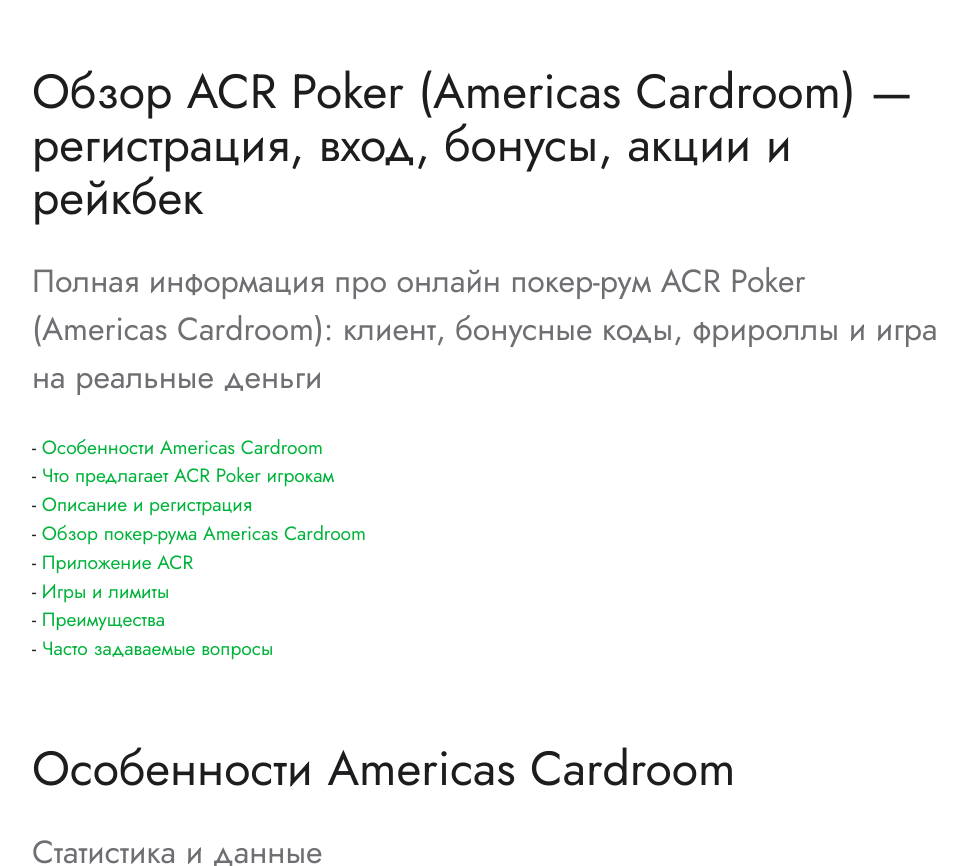
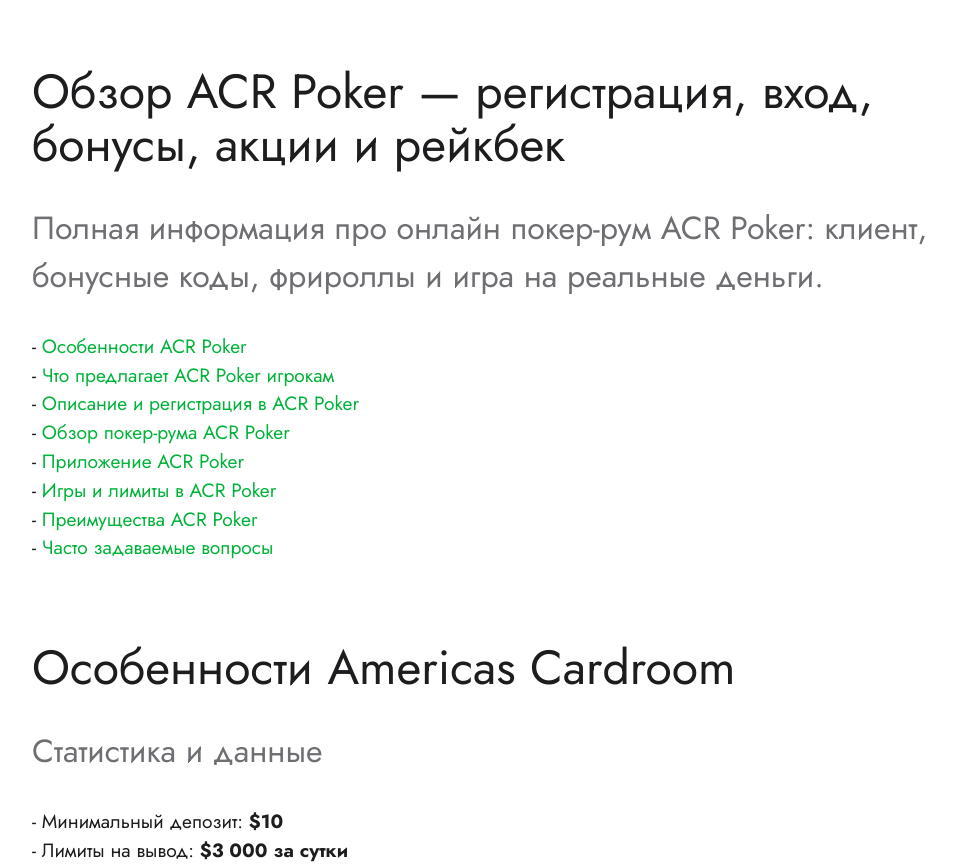
Before and after one commit to redironroadseries/acrpok.github.io, a plain HTML site: page index.html in a window 1280 px wide. Shown: the part 1250-2116 px from the top of the page, without its empty margins (149-1116 px from the left). Drawn offline with Linux system fonts and the light colour scheme; files whose address does not match are found by name.

Commit message:
Update index.html

```diff
--- a/index.html
+++ b/index.html
@@ -131,9 +131,9 @@
         <div class="row justify-content-center">
             <div class="col-md-12 col-lg-10">
                 <h3 class="mbr-section-title mbr-fonts-style mb-4 display-2">
-                    Обзор ACR Poker (Americas Cardroom) — регистрация, вход, бонусы, акции и рейкбек</h3>
-                <h4 class="mbr-section-subtitle mbr-fonts-style mb-4 display-5">Полная информация про онлайн покер-рум ACR Poker (Americas Cardroom): клиент, бонусные коды, фрироллы и игра на реальные деньги</h4>
-                <p class="mbr-text mbr-fonts-style display-7">- <a href="index.html#acrpoker-features" class="text-primary">Особенности&nbsp;Americas Cardroom</a><br>-&nbsp;<a href="index.html#acrpoker-content" class="text-primary">Что предлагает ACR Poker игрокам</a><br>-&nbsp;<a href="index.html#acrpoker-description" class="text-primary">Описание и регистрация</a><br>-&nbsp;<a href="index.html#acrpoker-overview" class="text-primary">Обзор покер-рума Americas Cardroom</a><br>-&nbsp;<a href="index.html#acrpoker-app" class="text-primary">Приложение ACR</a><br>-&nbsp;<a href="index.html#acrpoker-games" class="text-primary">Игры и лимиты</a><br>-&nbsp;<a href="index.html#acrpoker-benefits" class="text-primary">Преимущества</a><br>-&nbsp;<a href="index.html#acrpoker-faq" class="text-primary">Часто задаваемые вопросы</a></p>
+                    Обзор ACR Poker — регистрация, вход, бонусы, акции и рейкбек</h3>
+                <h4 class="mbr-section-subtitle mbr-fonts-style mb-4 display-5">Полная информация про онлайн покер-рум ACR Poker: клиент, бонусные коды, фрироллы и игра на реальные деньги.</h4>
+                <p class="mbr-text mbr-fonts-style display-7">- <a href="index.html#acrpoker-features" class="text-primary">Особенности ACR Poker</a><br>-&nbsp;<a href="index.html#acrpoker-content" class="text-primary">Что предлагает ACR Poker игрокам</a><br>-&nbsp;<a href="index.html#acrpoker-description" class="text-primary">Описание и регистрация в ACR Poker</a><br>-&nbsp;<a href="index.html#acrpoker-overview" class="text-primary">Обзор покер-рума ACR Poker</a><br>-&nbsp;<a href="index.html#acrpoker-app" class="text-primary">Приложение ACR Poker</a><br>-&nbsp;<a href="index.html#acrpoker-games" class="text-primary">Игры и лимиты в ACR Poker</a><br>-&nbsp;<a href="index.html#acrpoker-benefits" class="text-primary">Преимущества ACR Poker</a><br>-&nbsp;<a href="index.html#acrpoker-faq" class="text-primary">Часто задаваемые вопросы</a></p>
             </div>
         </div>
     </div>
```
